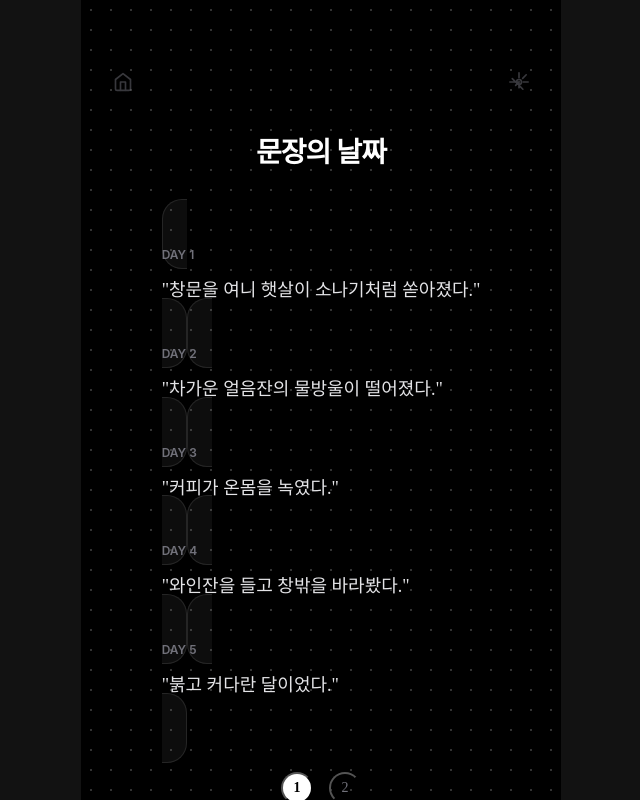
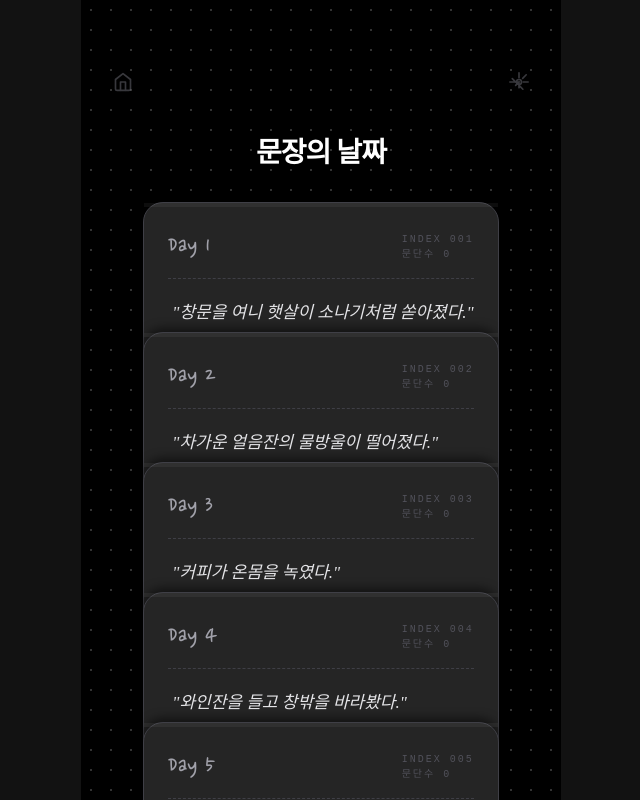
Before and after one commit to hsunp77-hub/human-text, a Next.js app: page /sentences in a window 1280 px wide. Shown: the top 800 px of the page, without its empty margins (319-959 px from the left). Built offline with nearby package versions, Linux system fonts and the light colour scheme; no server answers; the database is empty.

Commit message:
Refine Sentences Page: Closed-box card style, participant counts, and pull-out animation

```diff
--- a/src/app/globals.css
+++ b/src/app/globals.css
@@ -796,7 +796,84 @@ a:hover {
   word-break: keep-all;
 }
 
-/* Utilities for line clamping */
+/* Sentences Page - Index Card Style */
+/* Sentences Page - Index Card Style */
+.index-card {
+  background-color: #252525;
+  border: 1px solid #3F3F46;
+  border-radius: 20px;
+  /* Full rounded corners */
+  padding: 0;
+  position: relative;
+  box-shadow: 0 -4px 10px rgba(0, 0, 0, 0.5);
+  margin-top: -20px;
+  transition: transform 0.2s ease, background-color 0.2s ease;
+  display: flex;
+  flex-direction: column;
+}
+
+.index-card-inner {
+  padding: 24px;
+  height: 100%;
+  display: flex;
+  flex-direction: column;
+}
+
+.index-card:last-child {
+  /* Last one fully rounded */
+  margin-bottom: 150px;
+}
+
+.index-card:hover {
+  background-color: #2A2A2A;
+  border-color: #71717A;
+  transform: translateY(-4px);
+  /* Pop up slightly on hover */
+  z-index: 100 !important;
+  /* Ensure it pops over others */
+}
+
+.index-card::before {
+  content: '';
+  position: absolute;
+  top: 0;
+  left: 0;
+  right: 0;
+  height: 4px;
+  background: rgba(255, 255, 255, 0.05);
+}
+
+.index-card-header {
+  display: flex;
+  justify-content: space-between;
+  align-items: center;
+  margin-bottom: 20px;
+  padding-bottom: 12px;
+  border-bottom: 1px dashed #3F3F46;
+}
+
+.index-card-day {
+  font-family: var(--font-handwriting);
+  font-size: 26px;
+  color: #A1A1AA;
+}
+
+.index-card-meta {
+  font-family: monospace;
+  font-size: 10px;
+  color: #52525B;
+  letter-spacing: 2px;
+}
+
+.index-card-content {
+  font-family: var(--font-serif);
+  font-size: 17px;
+  color: #E4E4E7;
+  line-height: 1.6;
+  font-style: italic;
+  padding-left: 4px;
+}
+
 .line-clamp-2 {
   display: -webkit-box;
   -webkit-line-clamp: 2;
--- a/src/app/sentences/page.tsx
+++ b/src/app/sentences/page.tsx
@@ -1,7 +1,8 @@
 'use client';
 
-import { useState } from 'react';
+import { useState, useEffect } from 'react';
 import { DAILY_PROMPTS } from '@/lib/sentences';
+import { getUserPosts, getParticipantCount } from '@/lib/actions';
 import Link from 'next/link';
 import { useRouter } from 'next/navigation';
 import Header from '@/components/Header';
@@ -10,34 +11,141 @@ import Footer from '@/components/Footer';
 export default function SentencesPage() {
     const router = useRouter();
     const [page, setPage] = useState(1);
+    const [writtenSentences, setWrittenSentences] = useState<Set<string>>(new Set());
+    const [participantCounts, setParticipantCounts] = useState<Record<number, number>>({});
+    const [selectedDay, setSelectedDay] = useState<number | null>(null);
     const itemsPerPage = 5;
+
+    useEffect(() => {
+        const fetchUserStatus = async () => {
+            const id = localStorage.getItem('human_text_id');
+            if (!id) return;
+
+            try {
+                // Fetch user's posts to check which sentences they've written
+                const { posts } = await getUserPosts(id, 1, 100);
+                if (posts) {
+                    const written = new Set<string>(posts.map((p: any) => String(p.sentence.content)));
+                    setWrittenSentences(written);
+                }
+            } catch (error) {
+                console.error("Failed to fetch user status:", error);
+            }
+        };
+        fetchUserStatus();
+    }, []);
 
     const startIndex = (page - 1) * itemsPerPage;
     const currentPrompts = DAILY_PROMPTS.slice(startIndex, startIndex + itemsPerPage);
     const totalPages = Math.ceil(DAILY_PROMPTS.length / itemsPerPage);
 
+    useEffect(() => {
+        const fetchCounts = async () => {
+            const newCounts: Record<number, number> = {};
+            for (let i = 0; i < currentPrompts.length; i++) {
+                const dayIndex = startIndex + i + 1;
+                const count = await getParticipantCount(dayIndex);
+                newCounts[dayIndex] = count;
+            }
+            setParticipantCounts(prev => ({ ...prev, ...newCounts }));
+        };
+        fetchCounts();
+    }, [page, startIndex]); // Dependencies for fetching counts when page changes
+
+    const handleCardClick = (e: React.MouseEvent, dayIndex: number) => {
+        e.preventDefault();
+        setSelectedDay(dayIndex);
+        setTimeout(() => {
+            router.push(`/write?day=${dayIndex}`);
+        }, 600);
+    };
+
     return (
         <div className="app-container">
-            <div className="mobile-view archive-view px-6 flex flex-col h-screen overflow-hidden">
+            <div className="mobile-view archive-view px-6 flex flex-col h-screen">
 
                 {/* Unified Header */}
                 <Header title="문장의 날짜" />
 
-                <main className="w-full flex-1 flex flex-col justify-between overflow-hidden max-w-[432px] mx-auto">
-                    <div className="space-y-3 w-full">
+                <main className="w-full flex-1 flex flex-col overflow-y-auto no-scrollbar max-w-[432px] mx-auto pb-20">
+                    {/* Main Content - Sticky Index Stack */}
+                    <div className="relative w-full px-2 min-h-0">
                         {currentPrompts.map((prompt, index) => {
                             const dayIndex = startIndex + index + 1;
+                            const isWritten = writtenSentences.has(prompt);
+                            const count = participantCounts[dayIndex] || 0;
+
+                            // Calculate sticky top position based on index (Stacking effect)
+                            // Interval set to ~130px (allows visibility of Day + Sentence)
+                            const stickyTop = 0 + (index * 130);
+                            const isLast = index === currentPrompts.length - 1;
+
+                            // Animation Styles
+                            let cardStyle: React.CSSProperties = {
+                                textDecoration: 'none',
+                                position: 'sticky',
+                                top: `${stickyTop}px`,
+                                height: isLast ? 'auto' : '240px', // Reduced from 350px
+                                minHeight: isLast ? '240px' : '240px',
+                                zIndex: dayIndex,
+                                marginBottom: isLast ? '40px' : '-110px', // Adjusted for 240px height & 130px visible
+                                transition: 'all 0.5s ease-in-out',
+                            };
+
+                            if (selectedDay !== null) {
+                                if (dayIndex === selectedDay) {
+                                    // Selected card pops slightly
+                                    cardStyle = {
+                                        ...cardStyle,
+                                        transform: 'translateY(-20px) scale(1.02)',
+                                        zIndex: 100, // Bring to front
+                                        boxShadow: '0 20px 40px rgba(0,0,0,0.5)',
+                                    };
+                                } else if (dayIndex > selectedDay) {
+                                    // Cards below slide down and fade out
+                                    cardStyle = {
+                                        ...cardStyle,
+                                        transform: 'translateY(100vh)',
+                                        opacity: 0,
+                                    };
+                                } else {
+                                    // Cards above fade out
+                                    cardStyle = {
+                                        ...cardStyle,
+                                        opacity: 0,
+                                        transform: 'translateY(-50px)',
+                                    };
+                                }
+                            }
+
                             return (
                                 <Link
                                     key={dayIndex}
                                     href={`/write?day=${dayIndex}`}
-                                    className="archive-card block hover:no-underline min-h-[105px] flex flex-col justify-center py-4 w-full"
+                                    onClick={(e) => handleCardClick(e, dayIndex)}
+                                    className="index-card block w-full group"
+                                    style={cardStyle}
                                 >
-                                    <div className="archive-card-date">
-                                        DAY {dayIndex}
-                                    </div>
-                                    <div className="archive-card-content font-serif italic text-[17px] mb-0 text-white leading-relaxed" style={{ fontFamily: 'var(--font-serif)' }}>
-                                        "{prompt}"
+                                    <div className="index-card-inner">
+                                        {/* Day Header */}
+                                        <div className="index-card-header">
+                                            <div className="index-card-day">
+                                                Day {dayIndex}
+                                            </div>
+                                            <div className="flex flex-col items-end">
+                                                <div className="index-card-meta">
+                                                    INDEX {String(dayIndex).padStart(3, '0')}
+                                                </div>
+                                                <div className="index-card-meta mt-1">
+                                                    문단수 {count.toLocaleString()}
+                                                </div>
+                                            </div>
+                                        </div>
+
+                                        {/* Sentence Content */}
+                                        <div className={`index-card-content flex-1 transition-all duration-300 ${isWritten ? 'font-bold text-white not-italic' : 'text-[#E4E4E7]'}`}>
+                                            "{prompt}"
+                                        </div>
                                     </div>
                                 </Link>
                             );
--- a/src/lib/actions.ts
+++ b/src/lib/actions.ts
@@ -222,3 +222,26 @@ export async function likePost(postId: string, userId: string) {
         return { error: "Already liked" }
     }
 }
+
+export async function getParticipantCount(day: number) {
+    if (day < 1) return 0;
+
+    // Calculate date the same way as ensureDailySentences
+    const date = new Date(`2026-02-${day.toString().padStart(2, '0')}T00:00:00.000Z`);
+
+    try {
+        const sentence = await prisma.dailySentence.findUnique({
+            where: { date },
+            include: {
+                _count: {
+                    select: { posts: true }
+                }
+            }
+        });
+
+        return sentence?._count.posts || 0;
+    } catch (e) {
+        console.error("Failed to get participant count:", e);
+        return 0;
+    }
+}
--- a/src/lib/sentences.ts
+++ b/src/lib/sentences.ts
@@ -6,7 +6,7 @@ export const DAILY_PROMPTS = [
     "붉고 커다란 달이었다.",
     "호수가 모든 소음을 담고 있었다.",
     "대학시절 즐겨 듣던 노래가 가게 앞에서 흘러나왔다.",
-    "처음을 아침밥을 차렸다.",
+    "처음으로 아침밥을 차렸다.",
     "숨이 턱끝까지 차올랐다",
     "소주가 쓰다."
 ];
```
Also changed, not shown: 1 other file (tests, documents, lock files or other folders).
